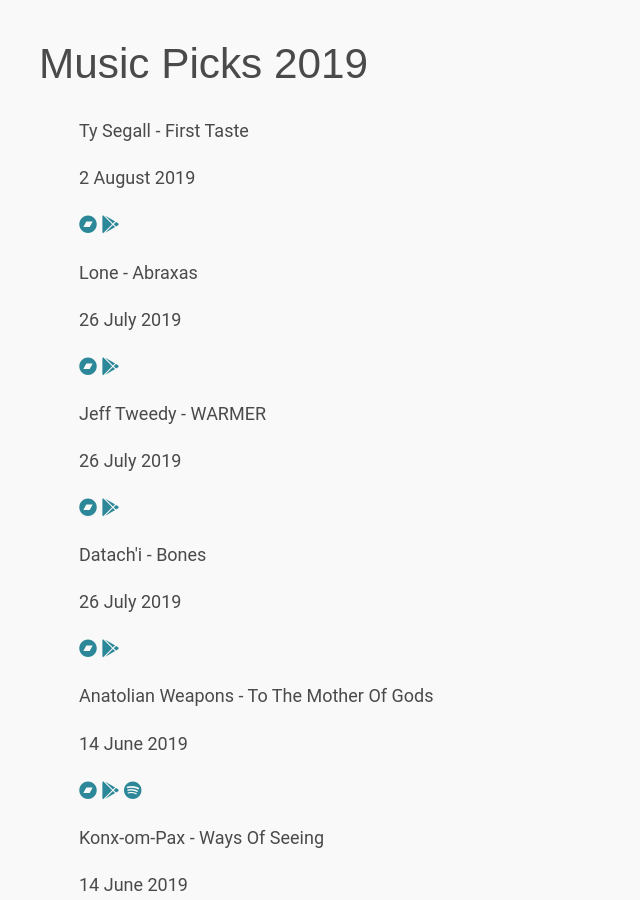
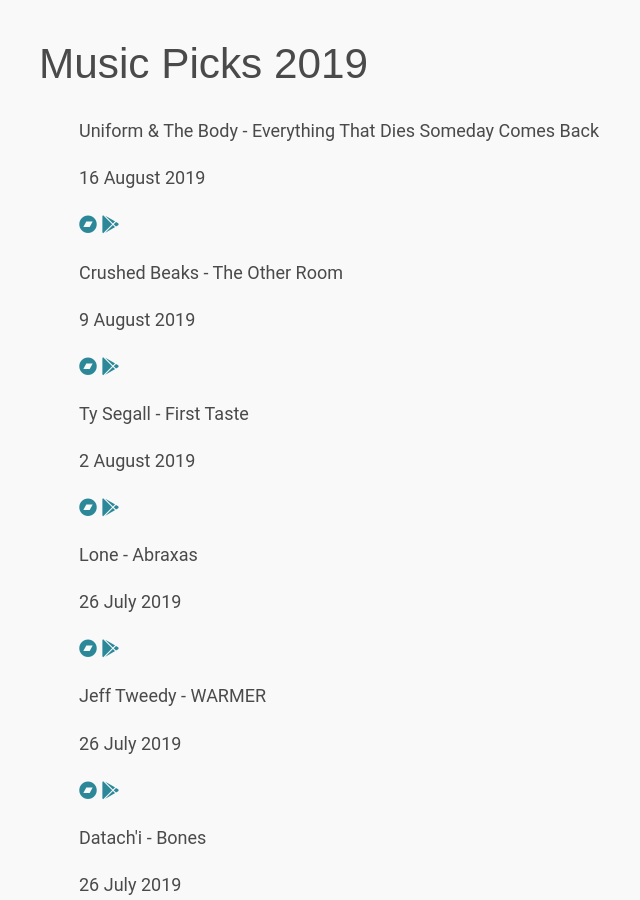
Before and after one commit to edclements/website, a Jekyll site: the page built from music-picks/2019.html, in a window 1280 px wide and 900 px high. Shown: the whole window, without its empty margins (259-899 px from the left). Built offline with Jekyll 4.4.1, drawn with Linux system fonts in a browser that asks for light colours; nearby versions of some CDN libraries.

Commit message:
Add music

```diff
--- a/_data/music-picks/2019.yml
+++ b/_data/music-picks/2019.yml
@@ -663,3 +663,15 @@
   date: 2019-05-24
   google: https://play.google.com/music/listen?u=0#/album/Btxtdte5ybp44an55ernjb5zceu/J-E-T-S%2C+Jimmy+Edgar%2C+Machinedrum/ZOOSPA
   title: Zoospa
+
+- artist: Crushed Beaks
+  bandcamp: https://crushedbeaks.bandcamp.com/album/the-other-room
+  date: 2019-08-09
+  google: https://play.google.com/music/listen?u=0#/album/Bfw6msw7xyw2dwptq5eb6rwi7mm/Crushed+Beaks/The+Other+Room
+  title: The Other Room
+
+- artist: Uniform & The Body
+  bandcamp: https://uniformthebody.bandcamp.com/album/everything-that-dies-someday-comes-back
+  date: 2019-08-16
+  google: https://play.google.com/music/listen?u=0#/album/Btjwpkxbq5yoklbybqo3xontjlq/The+Body/Everything+That+Dies+Someday+Comes+Back
+  title: Everything That Dies Someday Comes Back
```
